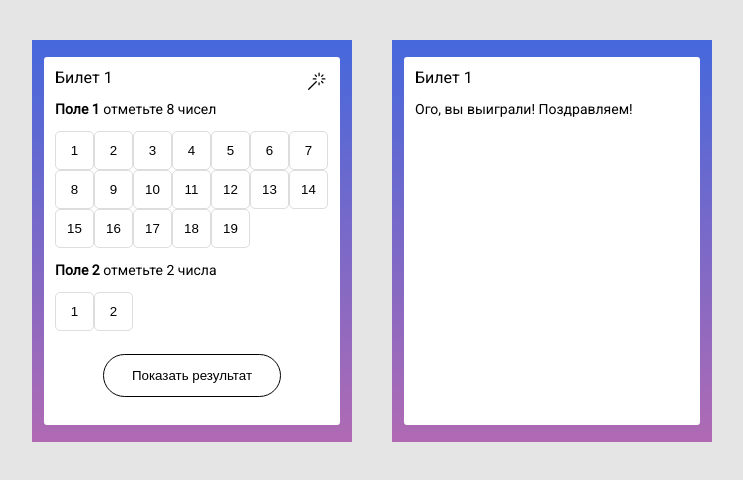
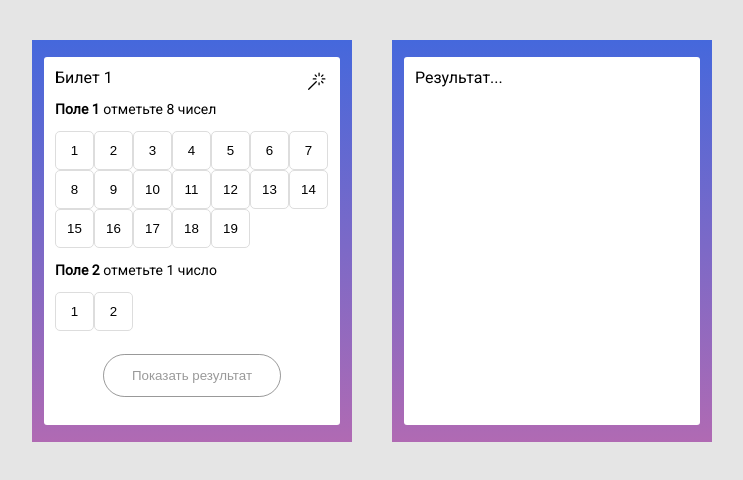
Before and after one commit to psywalker/Rapida-Demo, a React (Create React App) app: page / in a window 1280 px wide. Shown: the top 480 px of the page, without its empty margins (268-1011 px from the left). Built offline with nearby package versions, Linux system fonts and the light colour scheme.

Commit message:
Implement press numbers and result to be output #3

```diff
--- a/package.json
+++ b/package.json
@@ -4,6 +4,7 @@
   "version": "0.1.0",
   "private": true,
   "dependencies": {
+    "core-js": "^3.0.1",
     "node-sass": "^4.11.0",
     "react": "^16.8.6",
     "react-dom": "^16.8.6",
--- a/src/components/GameContainer/index.js
+++ b/src/components/GameContainer/index.js
@@ -5,8 +5,8 @@ import { fieldSmallState, fieldBigState } from "initialStates/fieldsState";
 import {
   getInitionalBtnArr,
   getNewStateArr,
-  getActionPressNum,
-  getRandomInt
+  getGameResult,
+  getPressBtnState
 } from "selectors/selectors";
 import "./style.scss";
 
@@ -15,77 +15,86 @@ class GameContainer extends Component {
     btnPressSmallArr: [],
     latestNumberSmall: null,
     btnPressBigArr: [],
-    latestNumberBig: null
+    latestNumberBig: null,
+    randomBigArr: [],
+    randomSmallArr: [],
+    win: false,
+    bigResultCount: 0,
+    smallResultCount: 0,
+    resultFlag: false
   };
 
   smallFieldArr = getInitionalBtnArr(fieldSmallState.count);
   bigFieldArr = getInitionalBtnArr(fieldBigState.count);
 
   handleBtnPress = action => {
-    switch (action.type) {
-      case "fieldBig":
-        let newArrBig = getActionPressNum(
-          action.btnPress,
-          this.state.btnPressBigArr,
-          fieldBigState.max,
-          this.state.latestNumberBig
-        );
+    const {
+      btnPressBigArr,
+      latestNumberBig,
+      btnPressSmallArr,
+      latestNumberSmall
+    } = this.state;
 
-        this.setState({
-          btnPressBigArr: getNewStateArr(newArrBig, action),
-          latestNumberBig: action.id
-        });
-        break;
-      case "fieldSmall":
-        let newArrSmall = getActionPressNum(
-          action.btnPress,
-          this.state.btnPressSmallArr,
-          fieldSmallState.max,
-          this.state.latestNumberSmall
-        );
-        this.setState({
-          btnPressSmallArr: getNewStateArr(newArrSmall, action),
-          latestNumberSmall: action.id
-        });
-        break;
-      default:
-        return false;
+    const newArrObj = getPressBtnState(
+      action,
+      btnPressBigArr,
+      btnPressSmallArr,
+      latestNumberBig,
+      latestNumberSmall,
+      fieldBigState.max,
+      fieldSmallState.max
+    );
+
+    if (newArrObj.type === "big") {
+      this.setState({
+        btnPressBigArr: getNewStateArr(newArrObj.newArr, action),
+        latestNumberBig: action.id
+      });
+      return true;
     }
+
+    this.setState({
+      btnPressSmallArr: getNewStateArr(newArrObj.newArr, action),
+      latestNumberSmall: action.id
+    });
   };
 
   handleResult = () => {
-    const { btnPressBigArr, btnPressSmallArr } = this.state;
+    const { btnPressSmallArr, btnPressBigArr } = this.state;
 
-    const randomBigArr = getRandomInt(19, 1, fieldBigState.max);
-    const randomSmallArr = getRandomInt(2, 1, fieldSmallState.max);
+    const handleGetGameResult = getGameResult(
+      btnPressSmallArr,
+      btnPressBigArr,
+      fieldSmallState.max,
+      fieldBigState.max
+    );
 
-    //let arr1 = [1, 2, 3, 5, 6, 7, 8, 9];
-    //let arr2 = [3, 2, 4, 5, 6, 7, 8, 1];
-
-    let bigResultCount = 0;
-    let smallResultCount = 0;
-
-    const resultBigArr = randomBigArr.every(el => {
-      if (btnPressBigArr.includes(el)) {
-        bigResultCount++;
-      }
-      return btnPressBigArr.includes(el);
+    this.setState({
+      randomBigArr: handleGetGameResult.randomBigArr,
+      randomSmallArr: handleGetGameResult.randomSmallArr,
+      win: handleGetGameResult.win,
+      bigResultCount: handleGetGameResult.bigResultCount,
+      smallResultCount: handleGetGameResult.smallResultCount,
+      resultFlag: true
     });
-
-    const resultSmallArr = randomSmallArr.every(el => {
-      if (btnPressSmallArr.includes(el)) {
-        smallResultCount++;
-      }
-      return btnPressSmallArr.includes(el);
-    });
-
-    //console.log("1: ", bigResultCount);
-    //console.log("2: ", btnPressBigArr);
-    //console.log("3: ", resultBigArr);
   };
 
   render() {
-    const { btnPressBigArr, btnPressSmallArr } = this.state;
+    const {
+      btnPressBigArr,
+      btnPressSmallArr,
+      randomBigArr,
+      randomSmallArr,
+      win,
+      bigResultCount,
+      smallResultCount,
+      resultFlag
+    } = this.state;
+
+    const btnPressLength = btnPressBigArr.length + btnPressSmallArr.length;
+    const btnPressLengthFlag =
+      btnPressLength < fieldSmallState.max + fieldBigState.max ? true : false;
+
     return (
       <div className="game">
         <div className="game__item">
@@ -96,10 +105,20 @@ class GameContainer extends Component {
             btnPressBigArr={btnPressBigArr}
             btnPressSmallArr={btnPressSmallArr}
             handleResult={this.handleResult}
+            btnPressLengthFlag={btnPressLengthFlag}
           />
         </div>
         <div className="game__item">
-          <GameItemText />
+          <GameItemText
+            randomBigArr={randomBigArr}
+            randomSmallArr={randomSmallArr}
+            win={win}
+            btnPressBigArr={btnPressBigArr}
+            btnPressSmallArr={btnPressSmallArr}
+            bigResultCount={bigResultCount}
+            smallResultCount={smallResultCount}
+            resultFlag={resultFlag}
+          />
         </div>
       </div>
     )
--- a/src/components/GameFields/GameFieldSmall.js
+++ b/src/components/GameFields/GameFieldSmall.js
@@ -10,7 +10,7 @@ const GameFieldSmall = ({
   return (
     <div className="game-field">
       <h3 className="game-field__title">
-        <b>Поле 2</b> отметьте 2 числа
+        <b>Поле 2</b> отметьте 1 число
       </h3>
       <ul className="game-field-list">
         {smallFieldArr.map(item => {
--- a/src/components/GameFields/style.scss
+++ b/src/components/GameFields/style.scss
@@ -35,7 +35,9 @@
     transition: all .3s;
     outline: none;
 
-    &:hover,
+    &:hover {
+      box-shadow:2px 0px 23px 0px rgba(50, 50, 50, 0.49);
+    }
     &.game-field-list__btn_press {
       background: #FFD205;
       width: 34px;
--- a/src/components/GameItems/GameItemField/index.js
+++ b/src/components/GameItems/GameItemField/index.js
@@ -9,7 +9,8 @@ const GameItemField = ({
   handleBtnPress,
   btnPressBigArr,
   btnPressSmallArr,
-  handleResult
+  handleResult,
+  btnPressLengthFlag
 }) => {
   return (
     <div className="game-field-container">
@@ -29,7 +30,10 @@ const GameItemField = ({
       </div>
 
       <button
+        disabled={btnPressLengthFlag}
         onClick={handleResult}
+        onTouchStart={handleResult}
+        onTouchEnd={handleResult}
         className="game-field-container__result result-btn"
       >
         Показать результат
--- a/src/components/GameItems/GameItemText/index.js
+++ b/src/components/GameItems/GameItemText/index.js
@@ -1,16 +1,105 @@
 import React from "react";
+import Number from "components/Number";
 import "../style.scss";
 
-const GameItemText = () => {
+const GameItemText = ({
+  randomBigArr,
+  randomSmallArr,
+  win,
+  btnPressBigArr,
+  btnPressSmallArr,
+  bigResultCount,
+  smallResultCount,
+  resultFlag
+}) => {
+  const textResult = win ? "Вы победели!" : "Вы проиграли!";
   return (
     <div className="game-field-container">
-      <h2 className="game-field-container__title">Билет 1</h2>
+      {!resultFlag && (
+        <h2 className="game-field-container__title">Результат...</h2>
+      )}
+      {resultFlag && (
+        <h2 className="game-field-container__title">{textResult}</h2>
+      )}
+      {win && resultFlag && (
+        <div className="game-field-win">
+          <p className="game-field-container__text">
+            В <b>поле 1</b> совпало {bigResultCount} числа:
+          </p>
 
-      <div className="game-field-win">
-        <p className="game-field-container__text">
-          Ого, вы выиграли! Поздравляем!
-        </p>
-      </div>
+          <ul className="game-field-list">
+            {randomBigArr.map(item => (
+              <Number
+                id={item}
+                key={item}
+                type="fieldBig"
+                press={true}
+                handleBtnPress={null}
+              />
+            ))}
+          </ul>
+
+          <p className="game-field-container__text">
+            В <b>поле 2</b> совпало {smallResultCount} числа:
+          </p>
+          <ul className="game-field-list">
+            {randomSmallArr.map(item => (
+              <Number
+                id={item}
+                key={item}
+                type="fieldBig"
+                press={true}
+                handleBtnPress={null}
+              />
+            ))}
+          </ul>
+        </div>
+      )}
+
+      {!win && resultFlag && (
+        <div className="game-field-fail">
+          <p className="game-field-container__text">
+            В <b>поле 1</b> совпало {bigResultCount} числа:
+          </p>
+          <ul className="game-field-list">
+            {randomBigArr.map(item => {
+              const flag = btnPressBigArr.length
+                ? btnPressBigArr.some(elem => elem === item)
+                : false;
+              return (
+                <Number
+                  id={item}
+                  key={item}
+                  type="fieldBig"
+                  press={flag}
+                  handleBtnPress={null}
+                />
+              );
+            })}
+          </ul>
+          <br />
+          <br />
+          <p className="game-field-container__text">
+            В <b>поле 2</b> совпало {smallResultCount} числа:
+          </p>
+          <ul className="game-field-list">
+            {randomSmallArr.map(item => {
+              const flag = btnPressSmallArr.length
+                ? btnPressSmallArr.some(elem => elem === item)
+                : false;
+              return (
+                <Number
+                  id={item}
+                  key={item}
+                  type="fieldSmall"
+                  press={flag}
+                  handleBtnPress={null}
+                />
+              );
+            })}
+          </ul>
+        </div>
+      )}
     </div>
   );
 };
--- a/src/components/GameItems/style.scss
+++ b/src/components/GameItems/style.scss
@@ -50,7 +50,65 @@
   transition: all .3s;
   cursor: pointer;
 
-  &:hover {
-    opacity: .5;
+  position: relative;
+
+  &::before {
+    content: "Не хватает отмеченных чисел";
+    font-size: 14px;
+    box-sizing:border-box;
+    display:block;
+    background:rgba(0,0,0,.7);
+    color:white;
+    line-height: 35px;
+    position:absolute;
+    left:50%;
+    top:-30px;
+    margin-left:-130px;
+    width:260px;
+    height:35px;
+    border-radius:5px;
+    opacity:0;
+    transition:.25s ease-in-out;
+    white-space: nowrap;
   }
+
+  &::after {
+    content:'';
+    display:block;
+    position:absolute;
+    top:5px;
+    left:50%;
+    margin-left:-8px;
+    height:0;
+    width:0;
+    border-left:8px solid transparent;
+    border-right:8px solid transparent;
+    border-top:8px solid rgba(0,0,0,.7);
+    transition:.25s ease-in-out;
+    opacity:0;
+  }
+
+
+  &:disabled {
+    border: 1px solid rgba(0,0,0,.4);
+    color: rgba(0,0,0,.4);
+  }
+
+  &:disabled:hover:before {
+    opacity:1;
+    top:-50px;
+  }
+
+  &:disabled:hover:after {
+    opacity:1;
+    top:-15px;
+  }
+
+  &:not(:disabled):hover {
+    opacity: .7;
+  }
+  &:not(:disabled):active {
+    box-shadow:2px 0px 23px 0px rgba(50, 50, 50, 0.49);
+  }
+
 }
--- a/src/selectors/selectors.js
+++ b/src/selectors/selectors.js
@@ -1,3 +1,15 @@
+import "core-js/features/array/from";
+
+export const shuffle = array => {
+  for (var tmp, cur, top = array.length; top--; ) {
+    cur = (Math.random() * (top + 1)) << 0;
+    tmp = array[cur];
+    array[cur] = array[top];
+    array[top] = tmp;
+  }
+  return array;
+};
+
 export const getInitionalBtnArr = num =>
   Array.from({ length: num }, (v, k) => ++k);
 
@@ -13,21 +25,83 @@ export const getActionPressNum = (bol, arr, max, latest) => {
   return numBig < max ? arr : arr.filter(field => field !== latest);
 };
 
-export const getRandomInt = (max, min, length) => {
-  var result = [],
-    resultSorted = [];
-  if (typeof max !== "number") return Math.random();
-  if (typeof min !== "number") return Math.floor(Math.random() * ++max);
-  if (min > max) min = [max, (max = min)][0];
-  if (!length || typeof length !== "number")
-    return Math.floor(Math.random() * (max - min + 1)) + min;
-  if (length > max - min + 1) throw new RangeError("invalid length.");
-  for (var j = 0, random, index; j < length; j++, max--) {
-    random = Math.floor(Math.random() * (max - min + 1)) + min;
-    for (index = j; index && resultSorted[index - 1] <= random; index--)
-      random++;
-    result.push(random);
-    resultSorted.splice(index, 0, random);
+export const getRandomInt = (min, max, length) => {
+  const arr = Array.from({ length: max - min }, (v, k) => max - k);
+  return shuffle(arr).slice(0, length);
+};
+
+export const getGameResult = (smallArr, bigArr, smallArrMax, bigArrMax) => {
+  const randomBigArr = getRandomInt(0, 19, bigArrMax);
+  const randomSmallArr = getRandomInt(0, 2, smallArrMax);
+
+  let bigResultCount = 0;
+  let smallResultCount = 0;
+
+  bigArr.every(el => {
+    if (randomBigArr.includes(el)) {
+      bigResultCount++;
+    }
+    return bigArr.includes(el);
+  });
+
+  smallArr.every(el => {
+    if (randomSmallArr.includes(el)) {
+      smallResultCount++;
+    }
+    return smallArr.includes(el);
+  });
+
+  if (
+    (bigResultCount === 7 || bigResultCount === 8) &&
+    smallResultCount === 1
+  ) {
+    return {
+      randomBigArr,
+      randomSmallArr,
+      win: true,
+      bigResultCount,
+      smallResultCount
+    };
   }
-  return result;
+  return {
+    randomBigArr,
+    randomSmallArr,
+    win: false,
+    bigResultCount,
+    smallResultCount
+  };
 };
+
+export const getPressBtnState = (
+  action,
+  bigArr,
+  smallArr,
+  latestNumberBig,
+  latestNumberSmall,
+  bigMax,
+  smallMax
+) => {
+
+  let newArr;
+  switch (action.type) {
+    case "fieldBig":
+      newArr = getActionPressNum(
+        action.btnPress,
+        bigArr,
+        bigMax,
+        latestNumberBig
+      );
+
+      return { newArr, type: "big" };
+    case "fieldSmall":
+      newArr = getActionPressNum(
+        action.btnPress,
+        smallArr,
+        smallMax,
+        latestNumberSmall
+      );
+      return { newArr, type: "small" };
+    default:
+      return false;
+  }
+};
```
Also changed, not shown: src/components/Number/index.js (+8 -1 lines), 21 other files (tests, documents, lock files or other folders).
